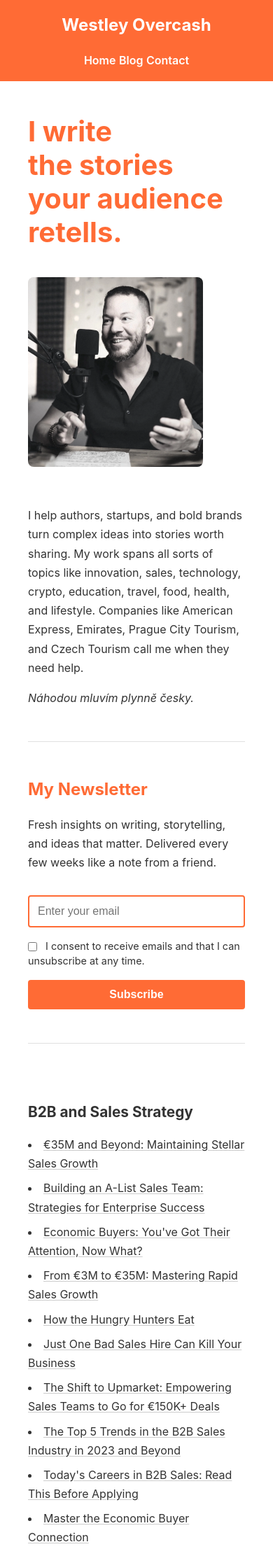
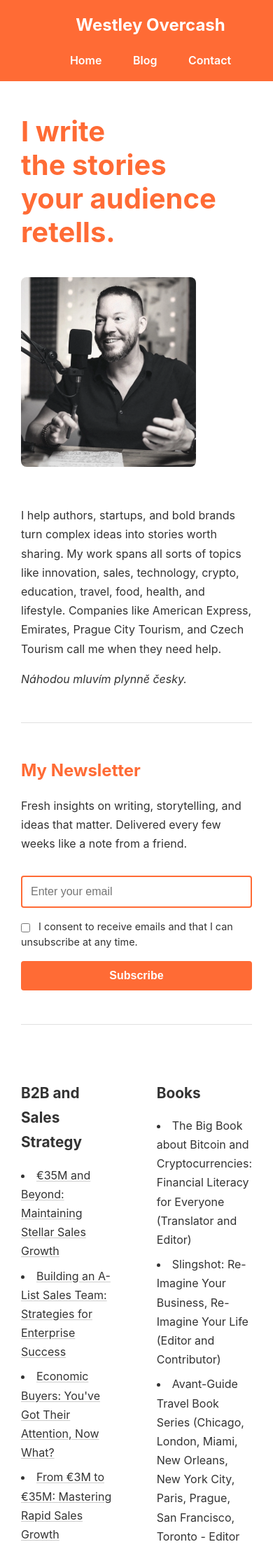
Before and after one commit to westleyovercash/westleyovercash.github.io, a Jekyll site: the page built from index.md, in a window 390 px wide. Shown: the top 2213 px of the page at 70% size. Built offline with Jekyll 4.4.1, drawn with Linux system fonts in a browser that asks for light colours.

Commit message:
Update default.html

```diff
--- a/_layouts/default.html
+++ b/_layouts/default.html
@@ -18,6 +18,7 @@
       font-family: -apple-system, BlinkMacSystemFont, "Segoe UI", "Roboto", "Helvetica Neue", Arial, sans-serif;
       line-height: 1.7;
       color: #333;
+      background-color: #fff;
     }
 
     header {
@@ -26,15 +27,16 @@
       margin-bottom: 3rem;
     }
 
+    /* NAVIGATION */
     nav {
-  max-width: 1100px !important;
+      max-width: 1200px !important;
       width: 100% !important;
       margin: 0 auto !important;
-  padding: 0 40px !important;
+      padding: 0 60px !important;
       display: flex;
       justify-content: space-between;
       align-items: center;
-  box-sizing: border-box;
+      box-sizing: border-box !important;
     }
 
     nav a {
@@ -55,14 +57,20 @@
       text-decoration: none;
     }
 
-    main {
-  max-width: 1100px !important;
+    /* MAIN LAYOUT */
+    .wrapper, .page-content, body > div, main {
+      max-width: 1200px !important;
       width: 100% !important;
       margin: 0 auto !important;
-  padding: 0 40px 4rem 40px !important;
+      padding: 0 60px 4rem 60px !important;
       box-sizing: border-box !important;
     }
 
+    main {
+      display: block;
+    }
+
+    /* TYPOGRAPHY */
     h1 {
       font-family: -apple-system, BlinkMacSystemFont, "Segoe UI", Arial, sans-serif;
       font-size: 3.5rem;
@@ -154,7 +163,14 @@
       margin-top: 4rem;
     }
 
-    @media (max-width: 600px) {
+    /* RESPONSIVE */
+    @media (max-width: 900px) {
+      nav {
+        flex-direction: column;
+        gap: 1rem;
+        padding: 0 30px !important;
+      }
+
       h1 {
         font-size: 2.5rem;
       }
@@ -162,30 +178,19 @@
       input[type="email"] {
         width: 100%;
         margin-bottom: 10px;
-        margin-right: 0;
       }
 
       input[type="submit"] {
         width: 100%;
       }
 
-      nav {
-        flex-direction: column;
-        gap: 1rem;
-      }
-
-      nav a {
-        margin-left: 0;
-      }
-    }
-
-    @media (max-width: 900px) {
-      div[style*="grid-template-columns"] {
-        grid-template-columns: 1fr !important;
+      .wrapper, .page-content, body > div, main {
+        padding: 0 30px 4rem 30px !important;
       }
     }
   </style>
 </head>
+
 <body>
   <header>
     <nav>
```
Also changed, not shown: other parts of _layouts/default.html (+1 -0 lines). Lines whose indentation alone changed are shown as unchanged.
